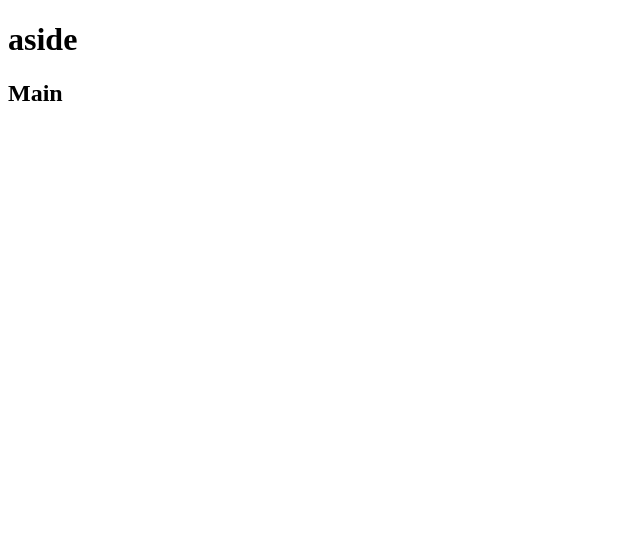
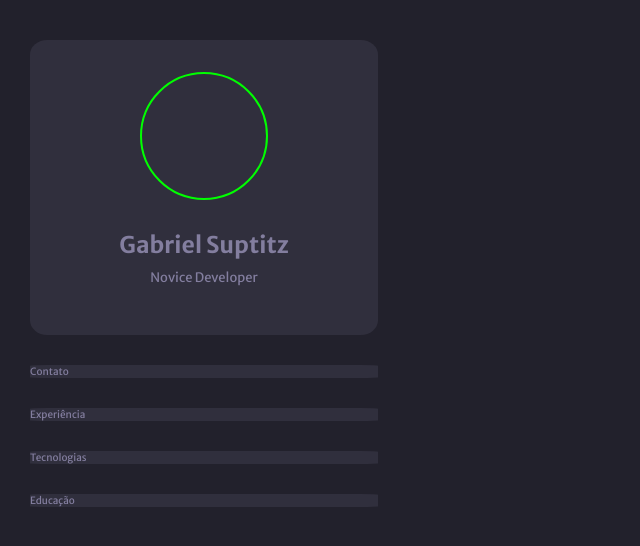
Before and after one commit to gabrielsupz/-Portfolio-challenge, a React (Vite) app: page / in a window 1280 px wide. Shown: the top 546 px of the page, without its empty margins (0-640 px from the left). Built offline with nearby package versions, Linux system fonts and the light colour scheme.

Commit message:
finish-Profile-Pic

```diff
--- a/index.html
+++ b/index.html
@@ -14,5 +14,6 @@
   </head>
   <body id="root">
     <script type="module" src="/src/body.jsx"></script>
+    <img src="" alt="img" />
   </body>
 </html>
--- a/src/aside.jsx
+++ b/src/aside.jsx
@@ -5,9 +5,19 @@ function Aside() {
   const [count, setCount] = useState(0)
 
   return (
-   <div>
-        <h1>aside</h1>
-   </div>
+   <aside>
+    <div className='profile'>
+    <p  className='profilePic'   />
+      <h1>Gabriel Suptitz</h1>
+      <h2>Novice Developer</h2>
+    </div>
+    <div className='contact'>
+      <p>Contato</p>
+    </div>
+    <div className='exp'><p>Experiência</p></div>
+    <div className='tec'><p>Tecnologias</p></div>
+    <div className='education'><p>Educação</p></div>
+   </aside>
   )
 }
 
--- a/src/css/aside.css
+++ b/src/css/aside.css
@@ -3,4 +3,62 @@
   --text-color: #837E9F;
   --bg-cards: #302F3D;
   --bg-techs: #CB92B1;
+
+  font-size: 62.5%;
+  /* 1rem = 10px */
 }
+* {
+  margin: 0;
+  padding: 0;
+ box-sizing: border-box;
+ font-family: 'Merriweather Sans', sans-serif;
+}
+aside{
+  width: 44.8rem;
+}
+
+aside div{
+  width: 34.8rem;
+  margin-left: 3rem;
+  margin-bottom: 3rem;
+  margin-right: 6rem;
+  color: var(--text-color);
+  background-color: var(--bg-cards);
+  display: flex;
+  border-radius: 5%;
+}
+
+div.profile {
+  margin-top: 4rem;
+  margin-top: 4rem;
+  align-items: center;
+  flex-direction: column;
+
+
+
+}
+
+div.profile h1 {
+ font-size: 2.3rem;
+  font-weight: 700;
+  margin-bottom: 1rem;
+}
+div.profile h2 {
+  font-size: 1.3rem;
+  font-weight: 300;
+  margin-bottom: 4.9rem;
+}
+
+div.profile p.profilePic{
+width: 12.8rem;
+height: 12.8rem;
+left: 15rem;
+top: 7.2rem;
+margin-top: 3.2rem;
+
+margin-bottom: 3rem;
+
+background: url();
+border: 2px solid #00FF00;
+border-radius: 100%;
+}
--- a/src/css/index.css
+++ b/src/css/index.css
@@ -0,0 +1,18 @@
+:root {
+  --body-bg-color: #22212C;
+  --text-color: #837E9F;
+  --bg-cards: #302F3D;
+  --bg-techs: #CB92B1;
+
+  font-size: 62.5%;
+  /* 1rem = 10px */
+}
+* {
+  margin: 0;
+  padding: 0;
+ box-sizing: border-box;
+ font-family: 'Merriweather Sans', sans-serif;
+}
+body {
+  background-color: var(--body-bg-color);
+}
--- a/src/css/main.css
+++ b/src/css/main.css
@@ -3,4 +3,13 @@
   --text-color: #837E9F;
   --bg-cards: #302F3D;
   --bg-techs: #CB92B1;
+
+  font-size: 62.5%;
+  /* 1rem = 10px */
 }
+* {
+  margin: 0;
+  padding: 0;
+ box-sizing: border-box;
+ font-family: 'Merriweather Sans', sans-serif;
+}
--- a/src/main.jsx
+++ b/src/main.jsx
@@ -6,7 +6,6 @@ function Main() {
 
   return (
   <main>
-<h2>Main</h2>
   </main>
   )
 }
```
Also changed, not shown: src/assets/profilePic.jpeg (added).
